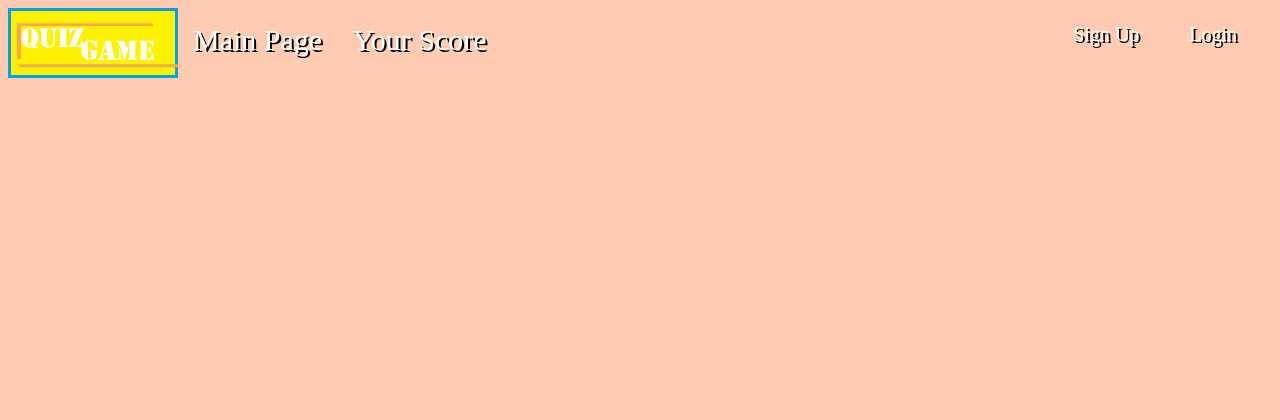
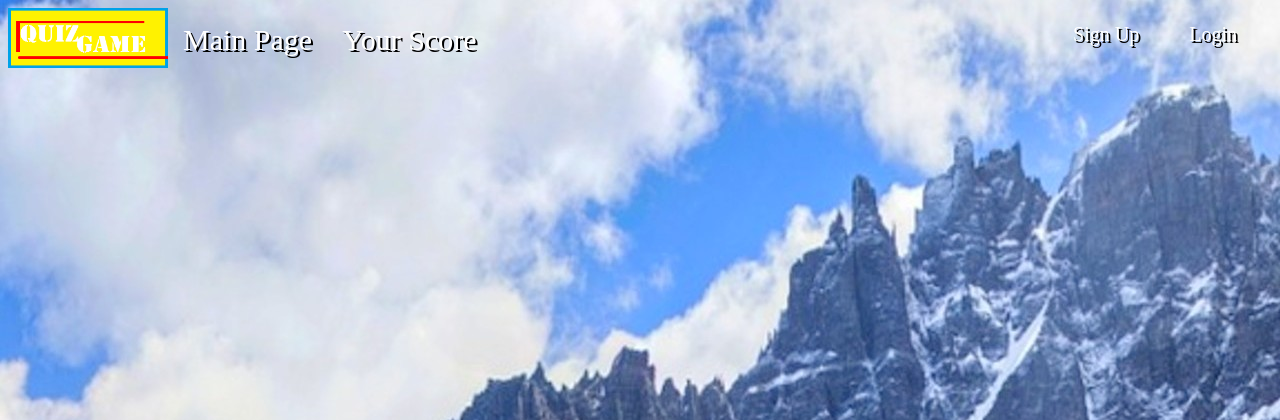
Before and after one commit to Abhisekadash/MyQuiz_Game, a Flask app: page /heading in a window 1280 px wide. Shown: the top 420 px of the page. Run offline with Flask 2, Linux system fonts and the light colour scheme.

Commit message:
'newchnages'

```diff
--- a/templates/heading.html
+++ b/templates/heading.html
@@ -1,7 +1,7 @@
 <!DOCTYPE html>
 <html>
 <head>
-	<img src='static\images\game-logo.png' style="background-color: #ffa64d;float: left;">
+	<img src='static\images\game-logo.png' style="background-color: #ff0000;float: left;">
 	<a  class="a2" href="{{url_for('starting')}}"target="starting_page">Main Page</a>
 	<a  class="a2" href=""target="">Your Score</a>
 	<a  class="a1" href="{{url_for('login')}}" target="starting_page">Login</a>
@@ -29,10 +29,10 @@ a.a2:hover{
 	color: black;
 }
 img{
-	width: 170px;
-	height: 70px;
+	width: 160px;
+	height: 60px;
 }
 </style></head>
-<body style="background-color: #ffccb3">
+<body style="background-image:url('static/images/header.jpg');">
 </body>
 </html>
--- a/templates/main_page2.html
+++ b/templates/main_page2.html
@@ -7,7 +7,7 @@
 			margin-bottom: 40px;
 		}
 		body{
-			background-color: #b3ffeb;
+			background-image: url('static/images/body1.jpg');
 		}
 		div.d2{
 
@@ -46,7 +46,7 @@
 		<input type="submit" name="import">
 </form>
 </div>
-<b><p style="font-style: italic;">You want to check out daily trending repositary ?</p></b>
+<b><p style="font-style: italic;color: white;">You want to check out daily trending repositary ?</p></b>
 <form action="/trending" method="POST">
 <select name="trending">
   <option value="Java 5">Java 5</option>
```
Also changed, not shown: static/images/body1.jpg (added), static/images/header.jpg (added).
